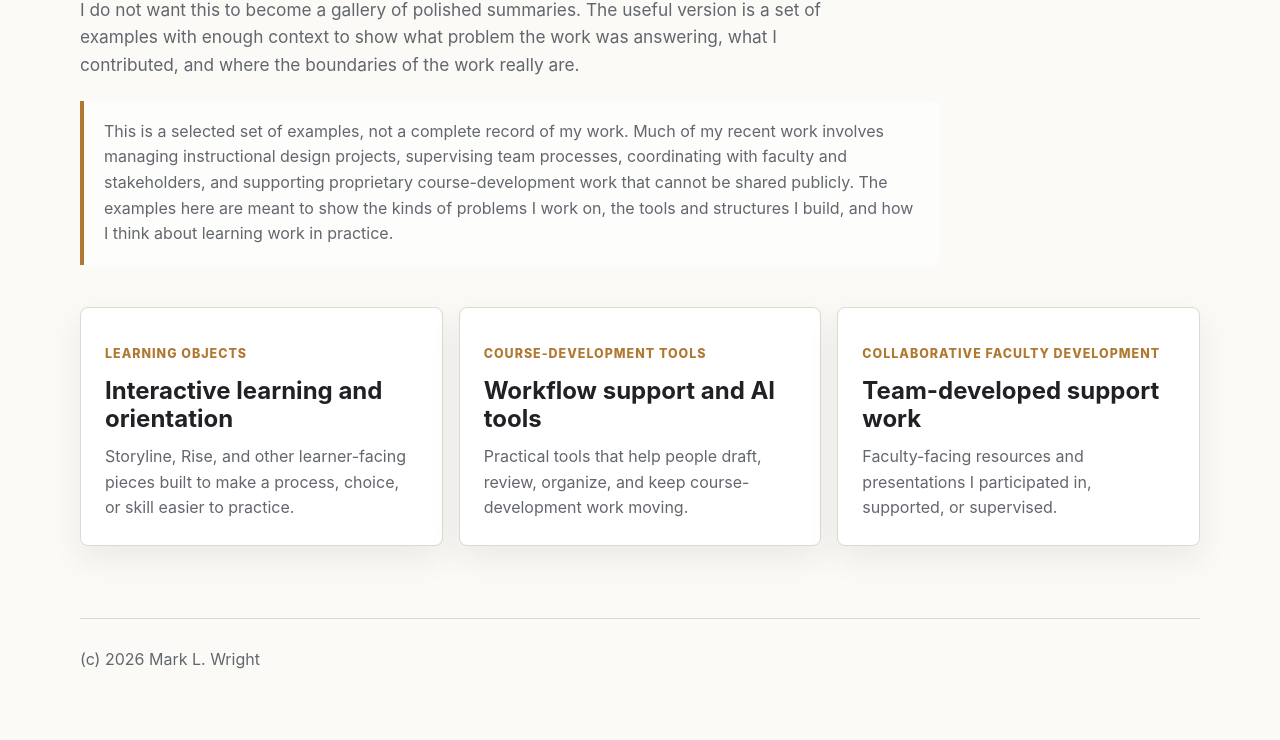
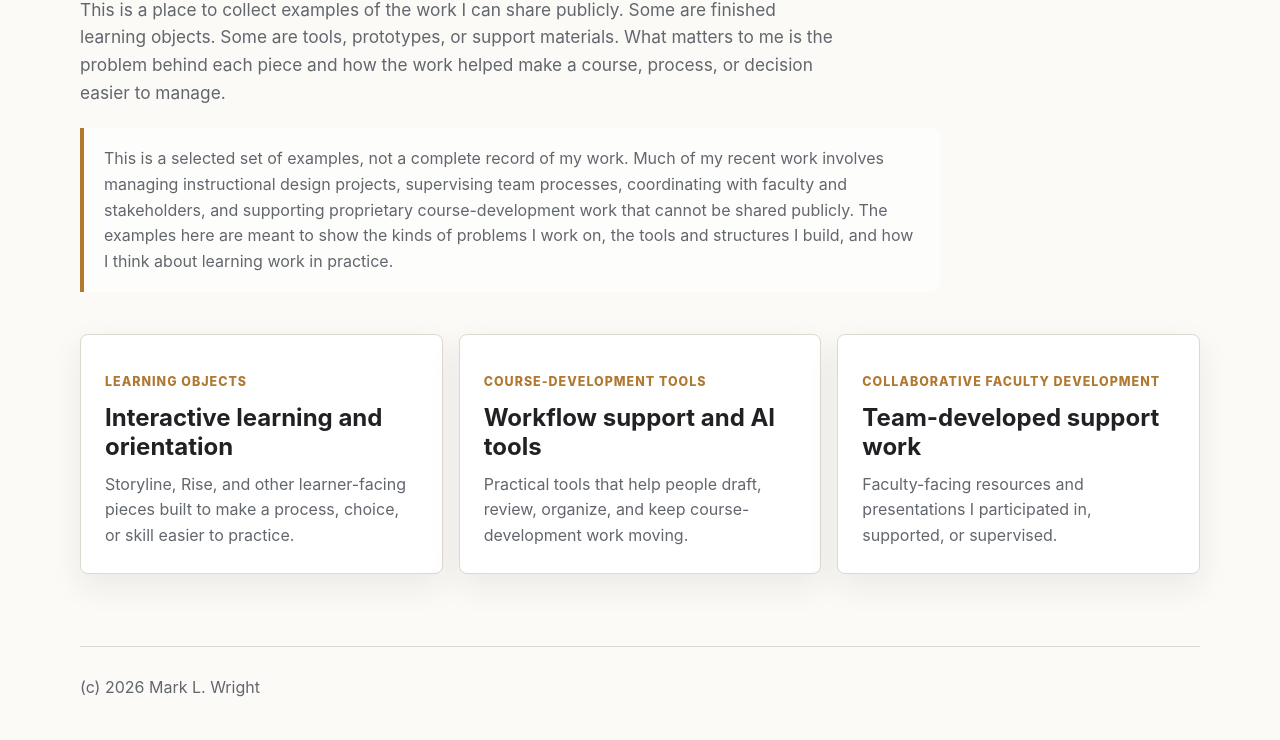
Before and after one commit to markwright174/marklwright, a website: page portfolio/index.html in a window 1280 px wide. Shown: the part 257-997 px from the top of the page. Before the commit the page ends 970 px from the top, so only its background shows below. Drawn offline with Linux system fonts and the light colour scheme.

Commit message:
Revise portfolio intro copy

```diff
--- a/portfolio/index.html
+++ b/portfolio/index.html
@@ -20,7 +20,7 @@
   <main class="page">
     <p class="eyebrow">Portfolio</p>
     <h1>Work worth explaining.</h1>
-    <p class="lede">I do not want this to become a gallery of polished summaries. The useful version is a set of examples with enough context to show what problem the work was answering, what I contributed, and where the boundaries of the work really are.</p>
+    <p class="lede">This is a place to collect examples of the work I can share publicly. Some are finished learning objects. Some are tools, prototypes, or support materials. What matters to me is the problem behind each piece and how the work helped make a course, process, or decision easier to manage.</p>
     <p class="context-note">This is a selected set of examples, not a complete record of my work. Much of my recent work involves managing instructional design projects, supervising team processes, coordinating with faculty and stakeholders, and supporting proprietary course-development work that cannot be shared publicly. The examples here are meant to show the kinds of problems I work on, the tools and structures I build, and how I think about learning work in practice.</p>
 
     <div class="category-grid">
```
